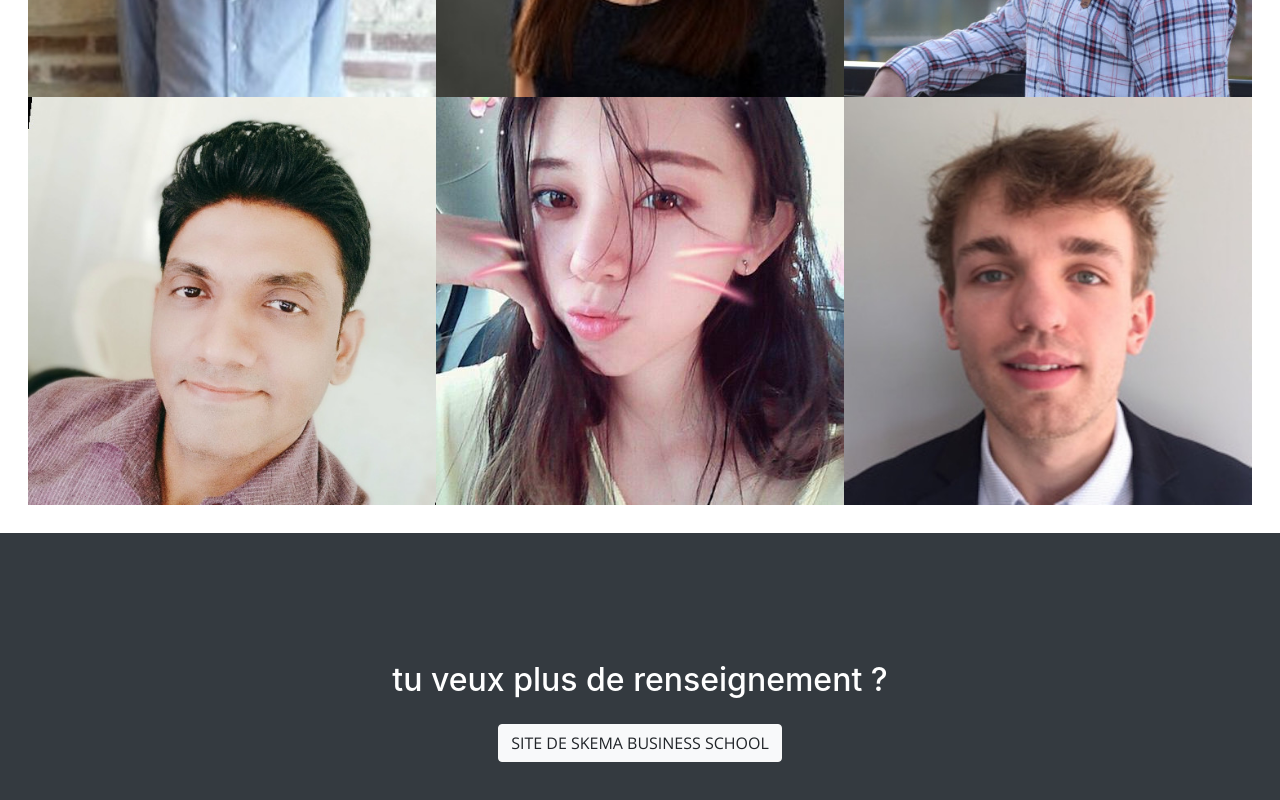
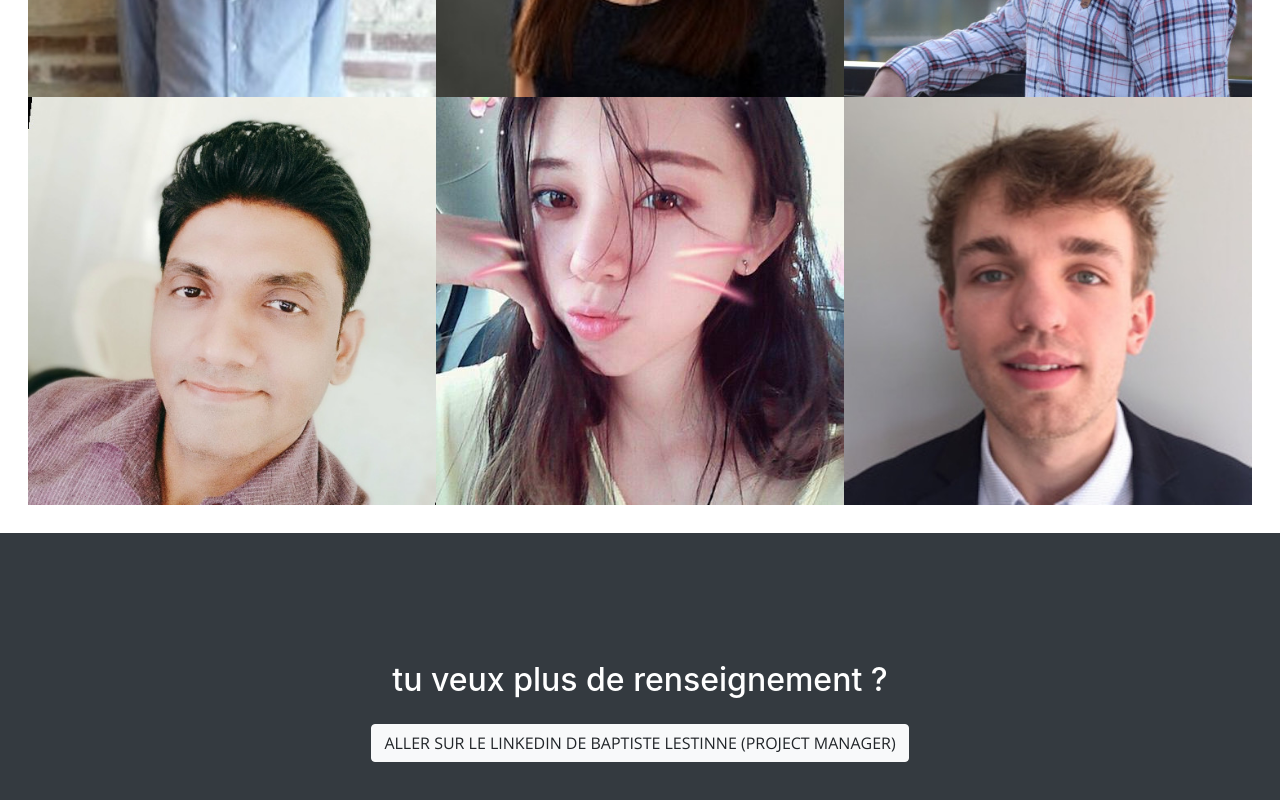
Before and after one commit to hugoloin/SkemaCoin, a website with bundled scripts: page index.html in a window 1280 px wide. Shown: the part 2473-3273 px from the top of the page. Built offline with nearby package versions, Linux system fonts and the light colour scheme.

Commit message:
link modification

```diff
--- a/index.html
+++ b/index.html
@@ -139,7 +139,7 @@
               <div class="portfolio-box-caption">
                 <div class="portfolio-box-caption-content">
                   <div class="project-category text-faded">
-                    Project Manger
+                    Project Manager
                   </div>
                   <div class="project-name">
                     Baptiste Lestienne
@@ -231,7 +231,7 @@
       <div class="container text-center">
         <h2 class="mb-4">tu veux plus de renseignement ?  </h2>
         <!--Connection avec la page connexion via ce bouton -->
-        <a class="btn btn-light btn-xl sr-button" href="https://www.skema-bs.fr/">Site de Skema Business School</a>
+        <a class="btn btn-light btn-xl sr-button" href="www.linkedin.com/in/baptiste-lestienne">Aller sur le linkedin de baptiste lestinne (Project Manager)</a>
       </div>
     </section>
 
```
